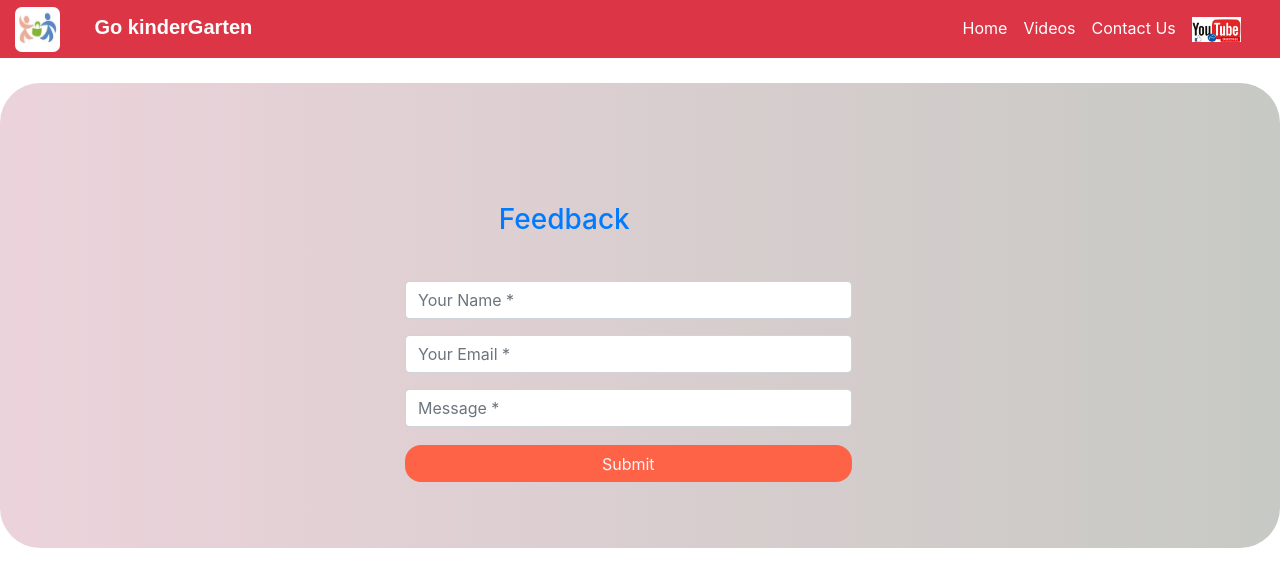
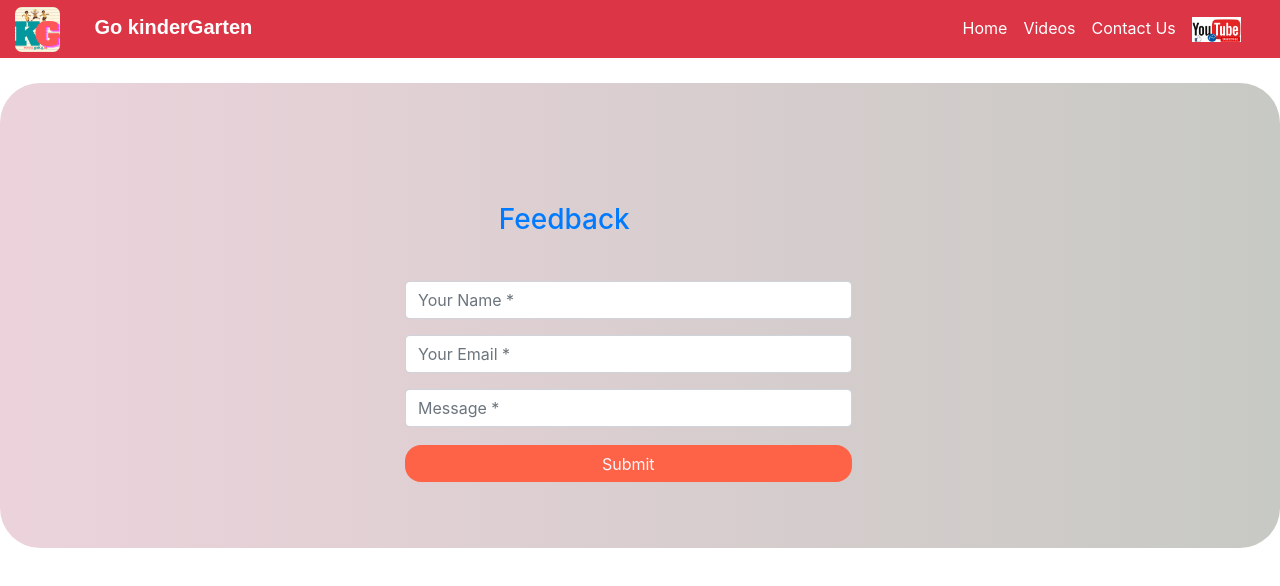
Before and after one commit to minhasrh/minhasrh.github.io, a plain HTML site: page contact.html in a window 1280 px wide. Drawn offline with nearby package versions, Linux system fonts and the light colour scheme.

Commit message:
logo update

```diff
--- a/contact.html
+++ b/contact.html
@@ -13,7 +13,7 @@
         <div class="container-fluid">
             <div class="bg-danger row">
                       <div class=" col-md-6 my-auto">
-                        <img src="gkg-logo.png" width="45px" height="45px" style="border-radius: 15%;" >
+                        <img src="small_logo.png" width="45px" height="45px" style="border-radius: 15%;" >
                            <a class=" text-white navbar-brand logo-text " href="index.html"> Go kinderGarten</a>
                       </div>
 
```
Also changed, not shown: download.html (+1 -1 lines), index.html (+1 -1 lines), videos.html (+1 -1 lines), small_logo.png (added).
